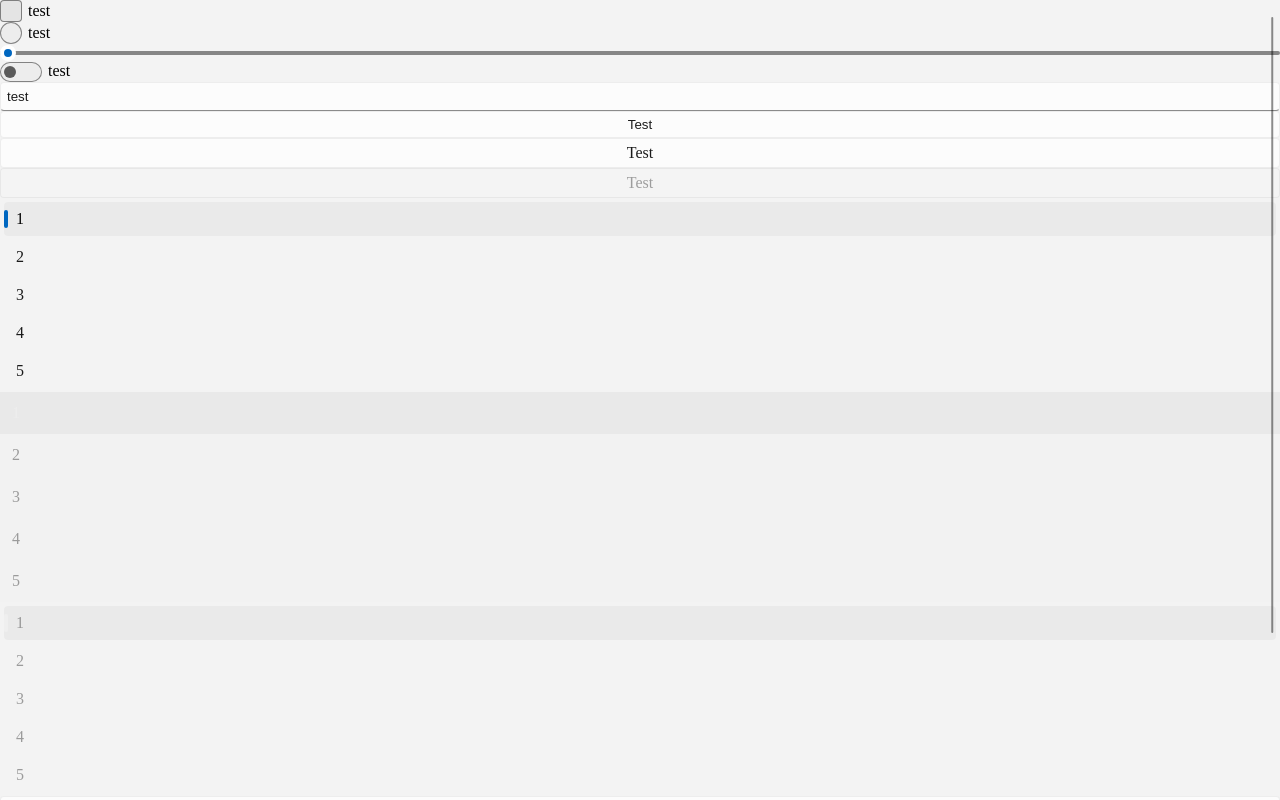
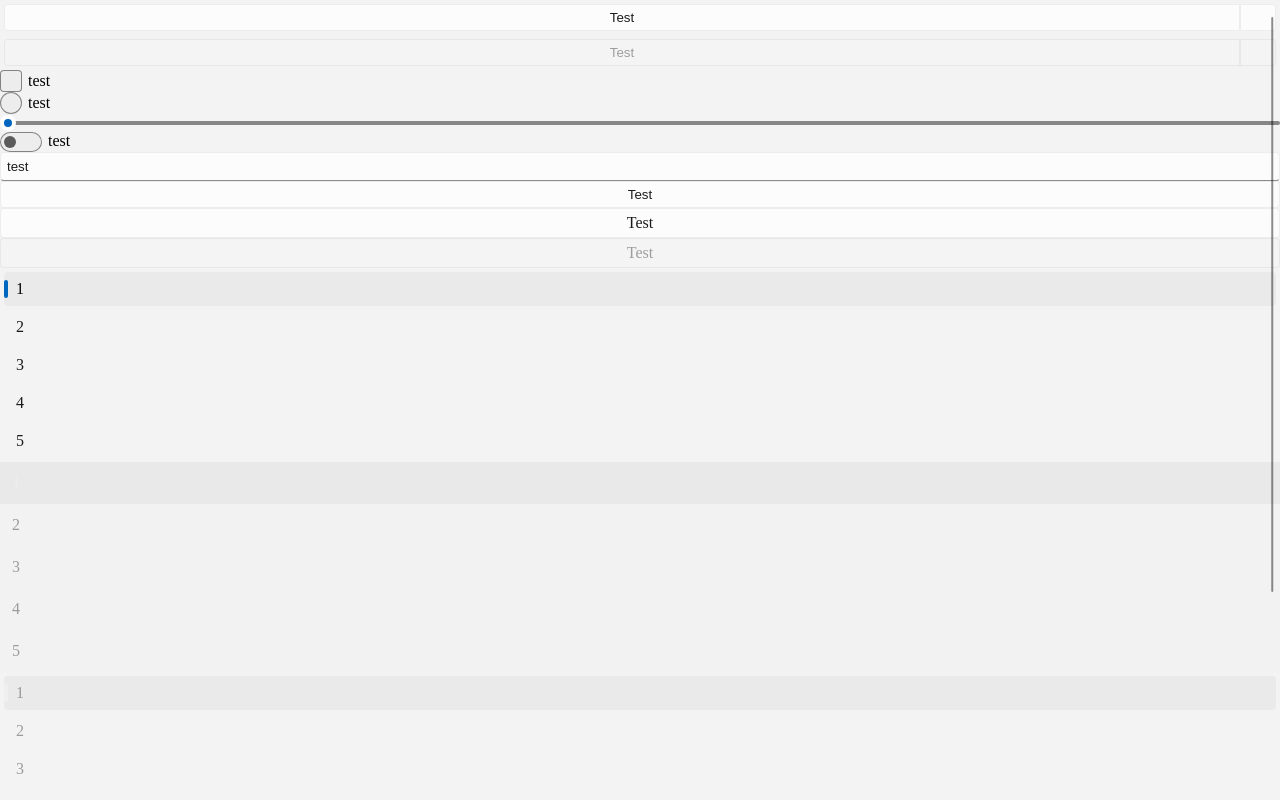
Before and after one commit to ecsanadi/xaml-ui, an Angular app: page / in a window 1280 px wide. Built offline with nearby package versions, Linux system fonts and the light colour scheme.

Commit message:
Added SplitButton

```diff
--- a/projects/xaml-sandbox/src/app/app.component.html
+++ b/projects/xaml-sandbox/src/app/app.component.html
@@ -5,6 +5,18 @@
   </StackPanel> -->
   <ScrollViewer HorizontalScrollMode="Disabled">
     <StackPanel>
+      <SplitButton Margin="4px">
+        Test
+        <Flyout #ButtonFlyout Placement="Bottom">
+          test
+        </Flyout>
+      </SplitButton>
+      <SplitButton Margin="4px" [IsEnabled]="false">
+        Test
+        <Flyout #ButtonFlyout Placement="Bottom">
+          test
+        </Flyout>
+      </SplitButton>
       <CheckBox>test</CheckBox>
       <RadioButton>test</RadioButton>
       <Slider />
--- a/projects/xaml-sandbox/src/app/app.component.ts
+++ b/projects/xaml-sandbox/src/app/app.component.ts
@@ -20,10 +20,11 @@ import { MenuFlyoutItemComponent } from "../../../xaml-ui/src/lib/menus-and-tool
 import { MenuFlyoutSeparator } from "../../../xaml-ui/src/lib/menus-and-toolbars/MenuFlyoutSeparator";
 import { ContextFlyoutDirective } from '../../../xaml-ui/src/lib/dialogs-and-flyouts/ContextFlyout';
 import { ToggleButtonComponent } from "../../../xaml-ui/src/lib/basic-input/ToggleButton";
+import { SplitButtonComponent } from "../../../xaml-ui/src/lib/basic-input/SplitButton";
 
 @Component({
   selector: 'app-root',
-  imports: [XamlRootComponent, StackPanelComponent, ButtonComponent, FlyoutComponent, ListBoxComponent, ScrollViewerComponent, ScrollBarComponent, CheckBoxComponent, RadioButtonComponent, SliderComponent, ToggleSwitchComponent, TextBoxComponent, TextBlockComponent, ListViewComponent, ComboBoxComponent, DropDownButtonComponent, MenuFlyoutComponent, MenuFlyoutItemComponent, MenuFlyoutSeparator, ContextFlyoutDirective, ToggleButtonComponent],
+  imports: [XamlRootComponent, StackPanelComponent, ButtonComponent, FlyoutComponent, ListBoxComponent, ScrollViewerComponent, ScrollBarComponent, CheckBoxComponent, RadioButtonComponent, SliderComponent, ToggleSwitchComponent, TextBoxComponent, TextBlockComponent, ListViewComponent, ComboBoxComponent, DropDownButtonComponent, MenuFlyoutComponent, MenuFlyoutItemComponent, MenuFlyoutSeparator, ContextFlyoutDirective, ToggleButtonComponent, SplitButtonComponent],
   templateUrl: './app.component.html',
   styleUrl: './app.component.scss'
 })
--- /dev/null
+++ b/projects/xaml-ui/src/lib/basic-input/SplitButton.ts
@@ -0,0 +1,40 @@
+import { Component, ContentChild, EventEmitter, Input, Output } from "@angular/core";
+import { ButtonComponent } from "./Button";
+import { DropDownButtonComponent } from "./DropDownButton";
+import { GridModule } from "../layout/Grid";
+import { PopupComponent } from "../primitives/Popup";
+import { CommonModule } from "@angular/common";
+import { FrameworkElementComponent } from "../FrameworkElement";
+
+@Component({
+  selector: 'SplitButton',
+  template: `<Grid ColumnDefinitions="1fr auto">
+    <Button CornerRadius="4px 0 0 4px" [IsEnabled]="IsEnabled" (Click)="onButtonClick()" [ngClass]="buttonClass"><ng-content/></Button>
+    <DropDownButton CornerRadius="0 4px 4px 0" Width="12px" (Click)="onDropDownClick()" [IsEnabled]="IsEnabled"/>
+  </Grid>`,
+  imports: [CommonModule, ButtonComponent, DropDownButtonComponent, GridModule]
+})
+export class SplitButtonComponent extends FrameworkElementComponent {
+  @Input() IsEnabled: boolean = true;
+
+  @Output() Click = new EventEmitter();
+
+  @ContentChild('ButtonFlyout')
+  private _popup?: PopupComponent;
+
+  get buttonClass() {
+    return this._popup?.IsOpen ? 'popup-open' : undefined;
+  }
+
+  onButtonClick() {
+    if (!this.IsEnabled) return;
+
+    this.Click.emit();
+  }
+
+  onDropDownClick() {
+    if (!this._popup || !this.IsEnabled) return;
+
+    this._popup.IsOpen = true;
+  }
+}
```
Also changed, not shown: projects/xaml-ui/src/lib/basic-input/SplitButton.scss (added).
